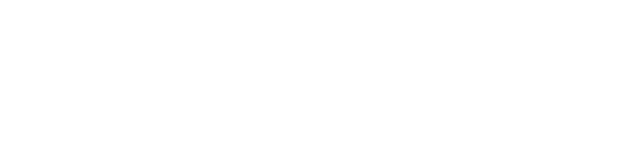
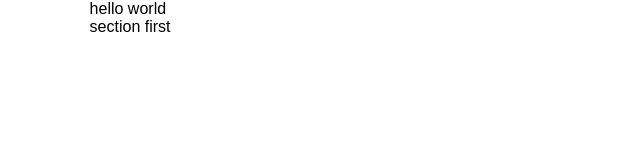
Before and after one commit to nkartikaxioned/gitPractice, a plain HTML site: page index.html in a window 1280 px wide. Shown: the whole page, without its empty margins (0-640 px from the left). Drawn offline with Linux system fonts and the light colour scheme.

Commit message:
header and main structure add

```diff
--- a/index.html
+++ b/index.html
@@ -4,7 +4,7 @@
 
 <head>
   <meta charset="utf-8">
-  <title>Client</title>
+  <title>Git Practice</title>
   <!-- View-port Basics: http://mzl.la/VYREaP -->
   <!-- This meta tag is used for mobile device to display the page without any zooming,
        so how much the device is able to fit on the screen is what's shown initially.
@@ -24,21 +24,25 @@
   <div class="container">
     <!--header section start-->
     <header>
-
+      <div class="wrapper">
+        <h1>hello world</h1>
+      </div>
     </header>
     <!--header section start-->
     <!--main section start-->
     <main>
-
+     <section class="first-section">
+      <div class="wrapper">
+      <h2>section first</h2>
+      </div>
+     </section>
     </main>
     <!--main section end-->
-
     <!--footer section start-->
     <footer>
 
     </footer>
     <!--footer section end-->
-
   </div>
   <!--container end-->
   <script src="./assets/js/script.js"></script>
```
